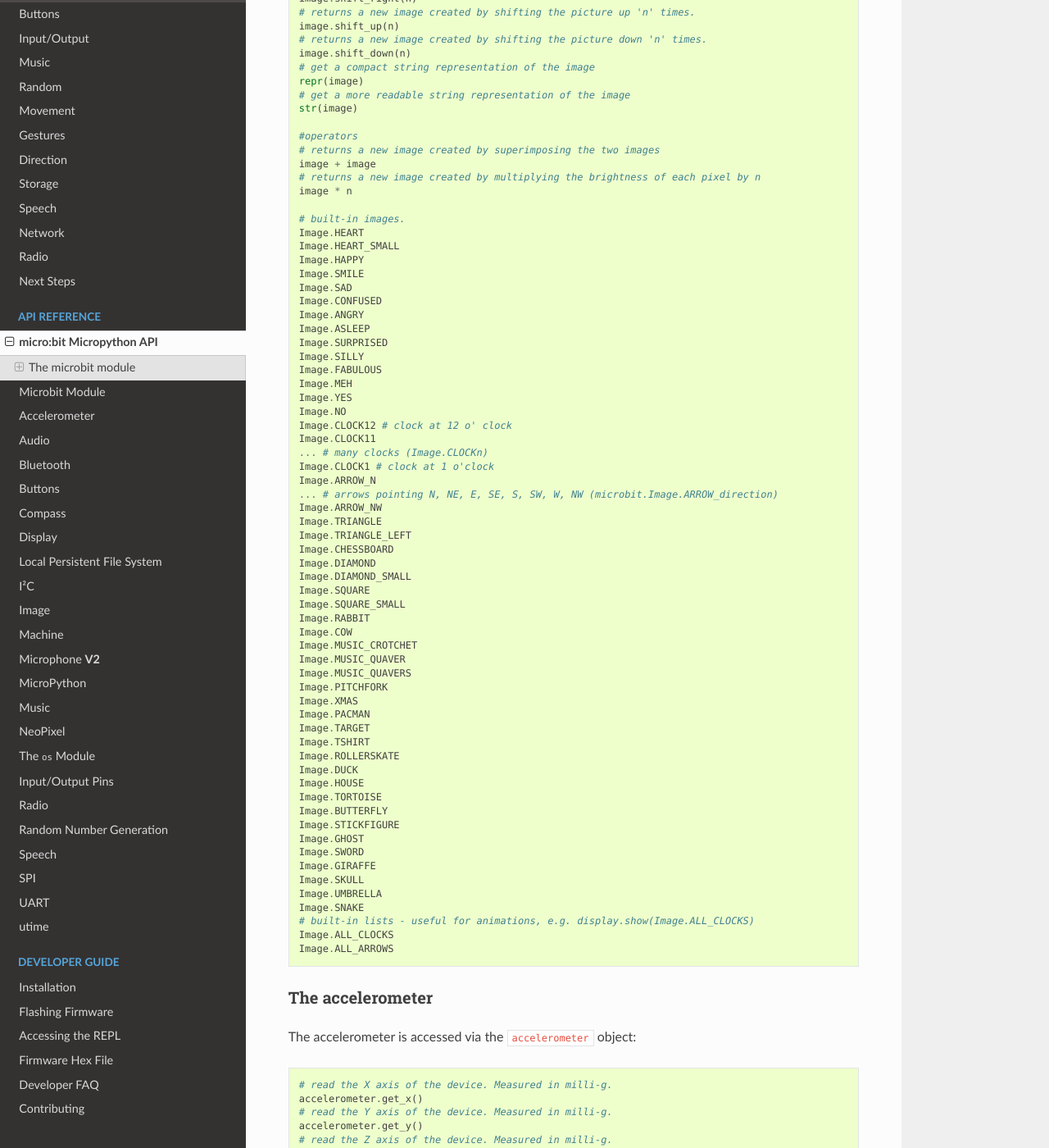
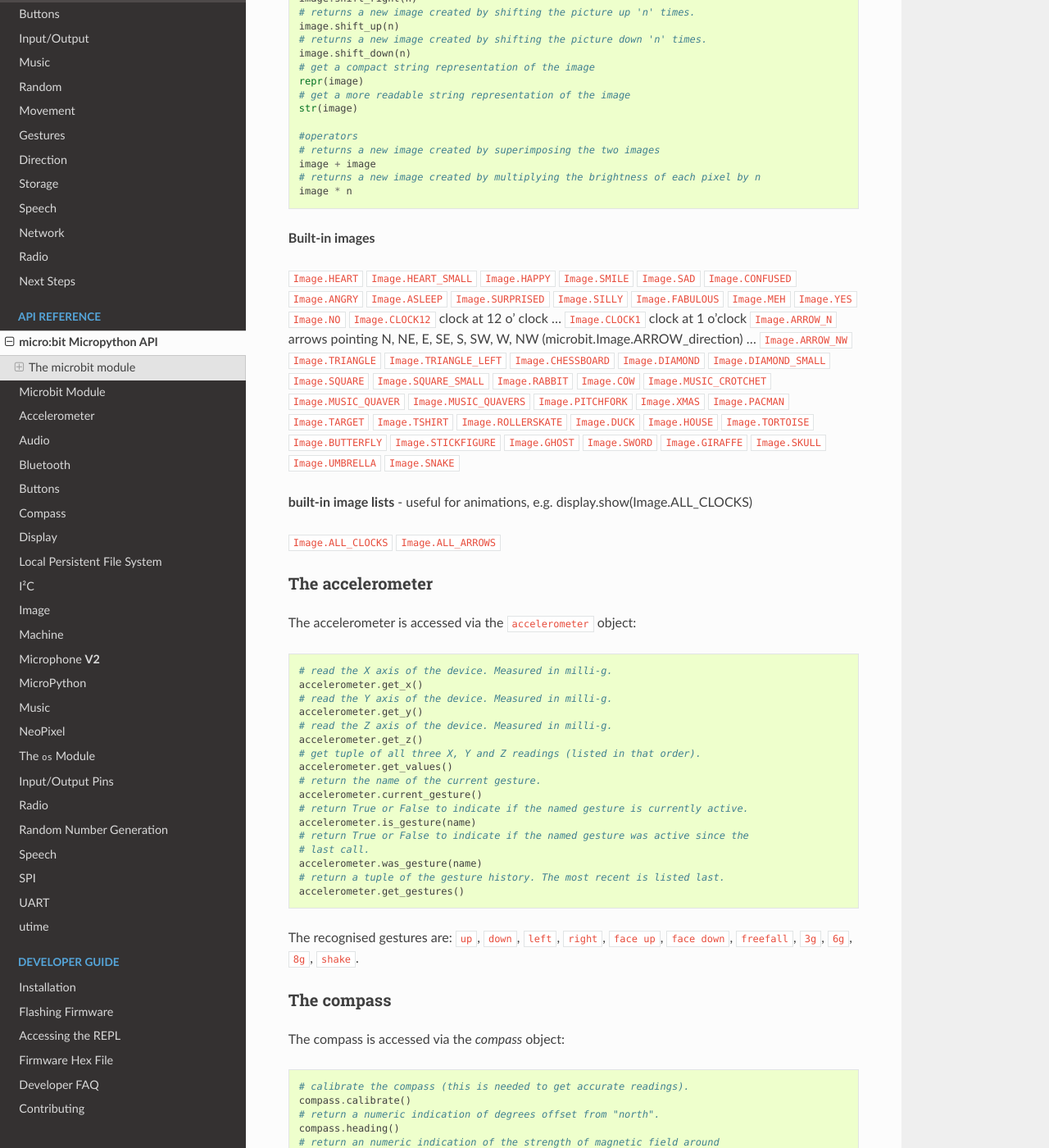
Before and after one commit to bbcmicrobit/micropython, a Sphinx documentation site: the page built from docs/microbit_micropython_api.rst, in a window 1280 px wide and 1400 px high, scrolled down 4168 px. Shown: the whole window at 82% size. Built offline with Sphinx 7.4.7 and the Read the Docs theme 2.0.0, drawn with Linux system fonts in a browser that asks for light colours; pages that are not in the unit, such as notebooks, are missing from menus.

Commit message:
update image list

```diff
--- a/docs/microbit_micropython_api.rst
+++ b/docs/microbit_micropython_api.rst
@@ -208,60 +208,64 @@ Images API::
     # returns a new image created by multiplying the brightness of each pixel by n
     image * n
 
-    # built-in images.
-    Image.HEART
-    Image.HEART_SMALL
-    Image.HAPPY
-    Image.SMILE
-    Image.SAD
-    Image.CONFUSED
-    Image.ANGRY
-    Image.ASLEEP
-    Image.SURPRISED
-    Image.SILLY
-    Image.FABULOUS
-    Image.MEH
-    Image.YES
-    Image.NO
-    Image.CLOCK12 # clock at 12 o' clock
-    Image.CLOCK11
-    ... # many clocks (Image.CLOCKn)
-    Image.CLOCK1 # clock at 1 o'clock
-    Image.ARROW_N
-    ... # arrows pointing N, NE, E, SE, S, SW, W, NW (microbit.Image.ARROW_direction)
-    Image.ARROW_NW
-    Image.TRIANGLE
-    Image.TRIANGLE_LEFT
-    Image.CHESSBOARD
-    Image.DIAMOND
-    Image.DIAMOND_SMALL
-    Image.SQUARE
-    Image.SQUARE_SMALL
-    Image.RABBIT
-    Image.COW
-    Image.MUSIC_CROTCHET
-    Image.MUSIC_QUAVER
-    Image.MUSIC_QUAVERS
-    Image.PITCHFORK
-    Image.XMAS
-    Image.PACMAN
-    Image.TARGET
-    Image.TSHIRT
-    Image.ROLLERSKATE
-    Image.DUCK
-    Image.HOUSE
-    Image.TORTOISE
-    Image.BUTTERFLY
-    Image.STICKFIGURE
-    Image.GHOST
-    Image.SWORD
-    Image.GIRAFFE
-    Image.SKULL
-    Image.UMBRELLA
-    Image.SNAKE
-    # built-in lists - useful for animations, e.g. display.show(Image.ALL_CLOCKS)
-    Image.ALL_CLOCKS
-    Image.ALL_ARROWS
+**Built-in images**
+
+``Image.HEART``
+``Image.HEART_SMALL``
+``Image.HAPPY``
+``Image.SMILE``
+``Image.SAD``
+``Image.CONFUSED``
+``Image.ANGRY``
+``Image.ASLEEP``
+``Image.SURPRISED``
+``Image.SILLY``
+``Image.FABULOUS``
+``Image.MEH``
+``Image.YES``
+``Image.NO``
+``Image.CLOCK12`` clock at 12 o' clock
+...
+``Image.CLOCK1``  clock at 1 o'clock
+``Image.ARROW_N`` arrows pointing N, NE, E, SE, S, SW, W, NW
+(microbit.Image.ARROW_direction)
+...
+``Image.ARROW_NW``
+``Image.TRIANGLE``
+``Image.TRIANGLE_LEFT``
+``Image.CHESSBOARD``
+``Image.DIAMOND``
+``Image.DIAMOND_SMALL``
+``Image.SQUARE``
+``Image.SQUARE_SMALL``
+``Image.RABBIT``
+``Image.COW``
+``Image.MUSIC_CROTCHET``
+``Image.MUSIC_QUAVER``
+``Image.MUSIC_QUAVERS``
+``Image.PITCHFORK``
+``Image.XMAS``
+``Image.PACMAN``
+``Image.TARGET``
+``Image.TSHIRT``
+``Image.ROLLERSKATE``
+``Image.DUCK``
+``Image.HOUSE``
+``Image.TORTOISE``
+``Image.BUTTERFLY``
+``Image.STICKFIGURE``
+``Image.GHOST``
+``Image.SWORD``
+``Image.GIRAFFE``
+``Image.SKULL``
+``Image.UMBRELLA``
+``Image.SNAKE``
+
+**built-in image lists** - useful for animations, e.g.
+display.show(Image.ALL_CLOCKS)
+
+``Image.ALL_CLOCKS``
+``Image.ALL_ARROWS``
 
 The accelerometer
 -----------------
```
